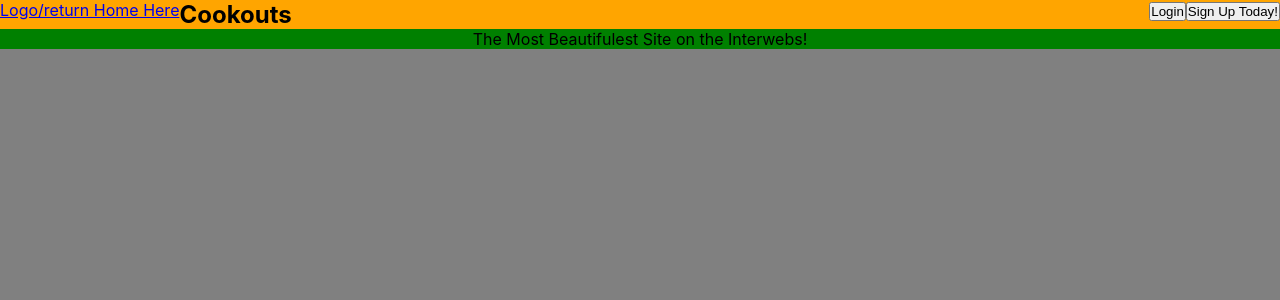
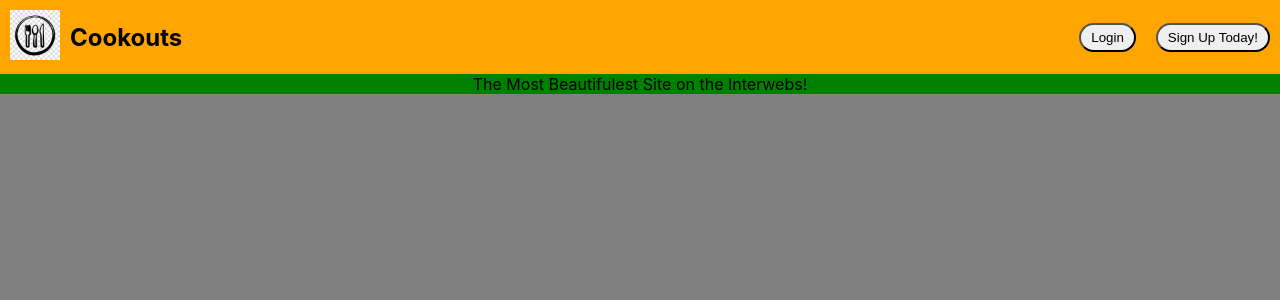
Before and after one commit to potluck-planner-tt2/Front-End, a React (Create React App) app in the folder potluck-planner/: page / in a window 1280 px wide. Shown: the top 300 px of the page. Built offline with nearby package versions, Linux system fonts and the light colour scheme.

Commit message:
Working on little Header styling/formatting

```diff
--- a/potluck-planner/src/App.js
+++ b/potluck-planner/src/App.js
@@ -26,7 +26,7 @@ const initialFormErrors = {
   passwordConfirm:"",
 }
 
-const initialMember =[];
+const initialMember = [];
 const initialDisabled = true;
 
 const Wrapper = styled.div`
--- a/potluck-planner/src/components/Header.js
+++ b/potluck-planner/src/components/Header.js
@@ -1,6 +1,7 @@
 import React from 'react';
 import { Link, useHistory } from 'react-router-dom';
 import styled from 'styled-components';
+import image from '../images/potluck_icon.jpg';
 
 const StyledHeader = styled.header`
 background: orange;
@@ -15,12 +16,27 @@ background: orange;
   display:flex;
   flex-flow:row nowrap;
   justify-content:flex-start;
+  align-items:center;
 }
 
 .bannerButtons {
   display:flex;
   flex-flow:row nowrap;
   justify-content:flex-end;
+  align-items:center;
+}
+
+.btn {
+  padding: 5px 10px;
+  margin: 10px;
+  border-radius: 9999px;
+}
+
+// Gotta fix logo
+.logo {
+  margin: 10px;
+  height:50px;
+  width: 50px;
 }
 `
 
@@ -33,7 +49,12 @@ function Header(props) {
       <nav className="navBar">
         <div className="banner">
           <div>
-            <Link to="/">Logo/return Home Here</Link>
+            <Link to="/">
+              <img
+              src={image}
+              className="logo"
+              />
+              </Link>
           </div>
           <div>
             <h1>Cookouts</h1>
```
Also changed, not shown: potluck-planner/src/images/potluck_icon.jpg (added), 1 other file (tests, documents, lock files or other folders).
